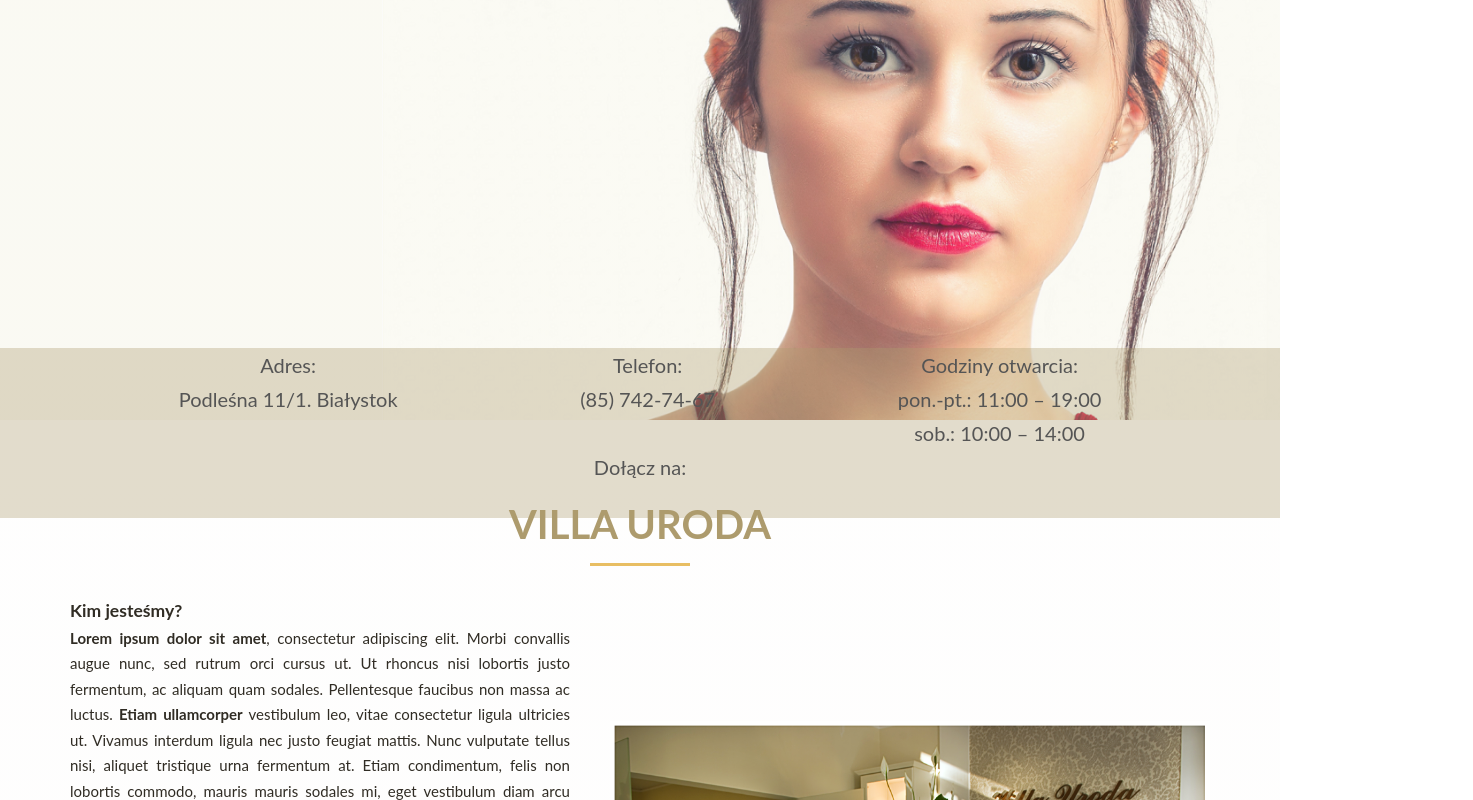
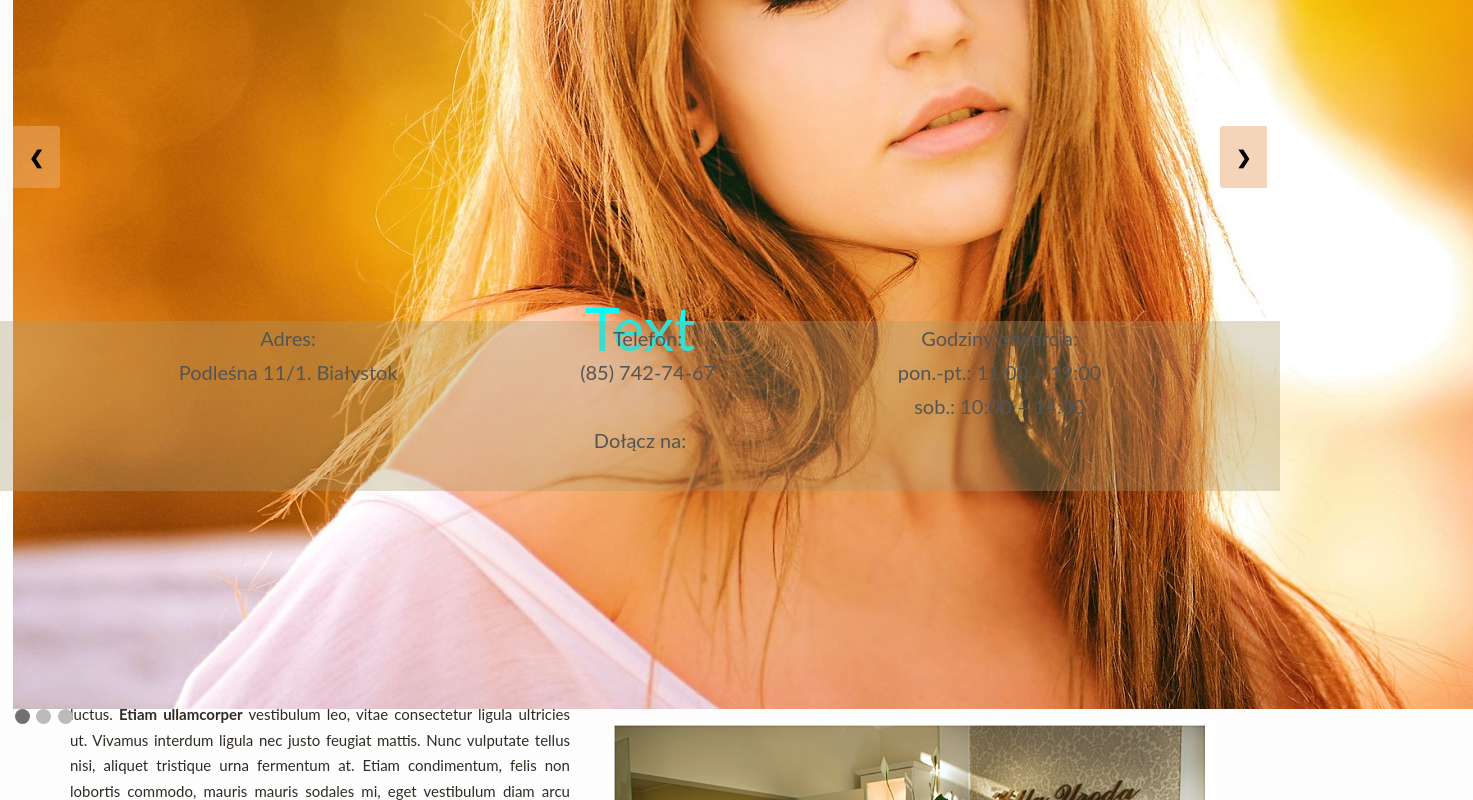
Before and after one commit to AQ1234/beauty-salon, a website: page index.html in a window 1280 px wide. Shown: the part 380-1180 px from the top of the page, 1473 px wide, since content can reach past the window. Drawn offline with Linux system fonts and the light colour scheme.

Commit message:
Pre slideshow version

```diff
--- a/index.html
+++ b/index.html
@@ -16,6 +16,7 @@
 
   <!--HOME (BEM SEKCJA -> BOX w sekcji(hero) -> Co dzieje sie w boxie)-->
   <section class="home">
+
     <div class="hero">
       <div class="hero__logo">
         <img src="/resources/img/villalogo.png" alt="Villauroda">
@@ -30,8 +31,43 @@
         </ul>
       </nav>
     </div>
-    <!-- <h1 class="home__primary">VillaUroda</h1>
-        <h3 class="home__tertiary">klinika dermokosmetyczna</h3> -->
+
+
+    <div class="main-slideshow">
+
+      <div class="main-slideshow__slide fade">
+        <div class="main-slideshow__slide--image-number">1 / 3</div>
+        <img src="./resources/img/woman-1320810_1920-copy.jpg">
+        <div class="main-slideshow__slide--text"> Text</div>
+      </div>
+
+      <div class="main-slideshow__slide fade">
+        <div class="main-slideshow__slide--image-number">2 / 3</div>
+        <img src="./resources/img/attractive-beautiful-beauty-638700-cut-3.png">
+        <div class="main-slideshow__slide--text"> Two</div>
+      </div>
+
+      <div class="main-slideshow__slide fade">
+        <div class="main-slideshow__slide--image-number">3 / 3</div>
+        <img src="./resources/img/girl-4446528_1920-copy.jpg">
+        <div class="main-slideshow__slide--text"> Three</div>
+      </div>
+
+
+
+      <div class="main-slideshow__dots">
+        <span class="dot"></span>
+        <span class="dot"></span>
+        <span class="dot"></span>
+      </div>
+
+      <a class="home--prev" onclick="plusSlides(-1)">&#10094;</a>
+      <a class="home--next" onclick="plusSlides(1)">&#10095;</a>
+
+    </div>
+
+
+
     <nav class="down__nav">
       <ul class="down__nav--list">
         <li><a href="#">Adres:<br />Podleśna 11/1. Białystok<br /><br /></a></li>
@@ -74,7 +110,7 @@
       </div>
       <div class="about__flex-container--flex-item">
         <div class="about__picture">
-          <img src="/resources/img/about-image.png" alt="Villauroda">
+            <img src="./resources/img/about-image.png">
         </div>
       </div>
     </div>
@@ -284,8 +320,8 @@
           Telefon: <strong>(85) 742-74-67</strong><br /><br />
           Godziny otwarcia:<br /><br />
           <strong>pon.-pt.: 11:00 – 19:00<br />
-          sob.: 10:00 – 14:00</strong> <br /><br />
-        <strong>Dołącz na:</strong>
+            sob.: 10:00 – 14:00</strong> <br /><br />
+          <strong>Dołącz na:</strong>
         </div>
       </div>
       <div class="contact__flex-container--flex-item">
@@ -300,6 +336,7 @@
 
 
 
+  <script src="resources/js/script.js"></script>
 </body>
 
 </html>
--- a/resources/js/script.js
+++ b/resources/js/script.js
@@ -0,0 +1,22 @@
+var slideIndex = 0;
+showSlides(slideIndex);
+
+
+
+
+function showSlides(n) {
+  var i;
+  var slides = document.getElementsByClassName("main-slideshow__slide");
+  var dots = document.getElementsByClassName("dot");
+  for (i = 0; i < slides.length; i++) {
+    slides[i].style.display = "none";
+  }
+  slideIndex++;
+  if (slideIndex > slides.length) {slideIndex = 1}
+  for (i = 0; i < dots.length; i++) {
+    dots[i].className = dots[i].className.replace(" active", "");
+  }
+  slides[slideIndex-1].style.display = "block";
+  dots[slideIndex-1].className += " active";
+  setTimeout(showSlides, 10000); // Change image every 2 seconds
+}
--- a/sass/base/_animations.scss
+++ b/sass/base/_animations.scss
@@ -43,3 +43,15 @@
 //         transform: translate(0);
 //     }
 // }
+
+
+
+ @keyframes fade {
+    0% { opacity: .1;}
+  50% { opacity: 1;}
+  }
+
+  @-webkit-keyframes fade {
+    0% { opacity: .1;}
+  50% { opacity: 1;}
+  }
--- a/sass/main.scss
+++ b/sass/main.scss
@@ -14,8 +14,10 @@
 
 @import "layout/header";
 @import "layout/flexbox";
+@import "layout/slideshow";
 
+
+@import "pages/about";
+@import "pages/contact";
 @import "pages/home";
 @import "pages/offer";
-@import "pages/about";
-@import "pages/contact";
--- a/sass/pages/_home.scss
+++ b/sass/pages/_home.scss
@@ -1,8 +1,10 @@
 // Można było też zrobić HOME, HOME__BOX, HOME__BOX--logo itd...
+
+
 .home {
 
-
-    background-image: linear-gradient(to bottom, rgba(255,255,255, 0.95) 18%, rgba(252, 251, 250, 0.7) 10%, rgba(245, 243, 243, 0.9) 5%, rgba(237,237,237,0.4) 12%, rgba(236,234,234,0.17) 7%, rgba(235,232,232,0.17) 100%),url(../img/attractive-beautiful-beauty-638700-cut-3.png);
+    background-image: linear-gradient(to bottom, rgba(255,255,255, 0.95) 18%, rgba(252, 251, 250, 0.7) 10%, rgba(245, 243, 243, 0.9) 5%, rgba(237,237,237,0.4) 12%, rgba(236,234,234,0.17) 7%, rgba(235,232,232,0.17) 100%);
+  //  background-image: linear-gradient(to bottom, rgba(255,255,255, 0.95) 18%, rgba(252, 251, 250, 0.7) 10%, rgba(245, 243, 243, 0.9) 5%, rgba(237,237,237,0.4) 12%, rgba(236,234,234,0.17) 7%, rgba(235,232,232,0.17) 100%),url(../img/attractive-beautiful-beauty-638700-cut-3.png);
     // background-image: radial-gradient(rgba(0, 0, 0, 0.6), rgba(0, 0, 0, 0.6)), url(pexels-photo-814499-min.jpg);
     background-size: cover;
     background-position: center;
@@ -26,6 +28,41 @@
             color: $bronze-dark;
             margin-bottom: 1rem;
         }
+
+
+        &--prev, &--next {
+            cursor: pointer;
+            position: absolute;
+            top: 50%;
+            width: auto;
+            padding: 16px;
+            margin-top: -22px;
+            color: &bronze-dark;
+            background-color: $bronze;
+            font-weight: bold;
+            font-size: 18px;
+            transition: 0.6s ease;
+            border-radius: 0 3px 3px 0;
+            user-select: none;
+          }
+
+        &--prev {
+
+
+        }
+
+        &--next {
+            right: 0;
+            border-radius: 3px 0 0 3px;
+
+        }
+
+        &--prev:hover, &--next:hover {
+
+            background-color: rgba(148, 130, 92, 0.747);
+          }
+
+
 
 }
 
@@ -92,14 +129,19 @@
         }
     }
 
+
+
 }
 
 .down__nav {
 
-    margin: 77.5vh 0; //Powiedz czy taki sposób "przyklejenia" nav może być
+    position: absolute;
+    margin: 0 0; //Powiedz czy taki sposób "przyklejenia" nav może być
     background-color: rgba($gold, .35);
     width:min-content;
+    top: 87.6vh;
     width: 100%;
+
 
     &--list {
         text-align: center;
@@ -134,3 +176,72 @@
     }
 
 }
+
+
+/* Slideshow container */
+.main-slideshow {
+    width: 98vw;
+    height: 100vh;
+    position: relative;
+    margin: 0 auto;
+
+  /*Slide-Image*/
+    &__slide { display: none;
+      position: relative;
+
+      img {vertical-align: middle;}
+
+      &--text {
+        padding: 8px 12px;
+     position: absolute;
+     bottom: 8px;
+      width: 100%;
+      font-size: 60px;
+      text-align: center;
+      margin: 25% 0;
+        color: aqua; }
+
+    }
+  /*Numbertext*/
+    &--numbertext {
+    color: #f2f2f2;
+    font-size: 12px;
+    padding: 8px 12px;
+    position: absolute;
+    top: 10%;
+
+    &__dots {
+      text-align: center;
+      position: absolute;
+
+      }
+    }
+  }
+
+
+  /* The dots/bullets/indicators */
+  .dot {
+    height: 15px;
+    width: 15px;
+    margin: 0 2px;
+    background-color: #bbb;
+    border-radius: 50%;
+    display: inline-block;
+    transition: background-color 0.6s ease;
+  }
+
+  .active {
+    background-color: #717171;
+  }
+
+  /* Fading animation */
+  .fade {
+    z-index: 0;
+  -webkit-backface-visibility: hidden;
+    -webkit-animation-name: fade;
+    -webkit-animation-duration: 7s;
+    animation-name: fade;
+    animation-duration: 7s;
+
+
+  }
```
Also changed, not shown: resources/css/style.css, resources/img/girl-4446528_1920-copy.jpg (added), resources/img/girl-4446528_1920.jpg, resources/img/woman-1320810_1920-copy.jpg (added), sass/layout/_slideshow.scss (added).
